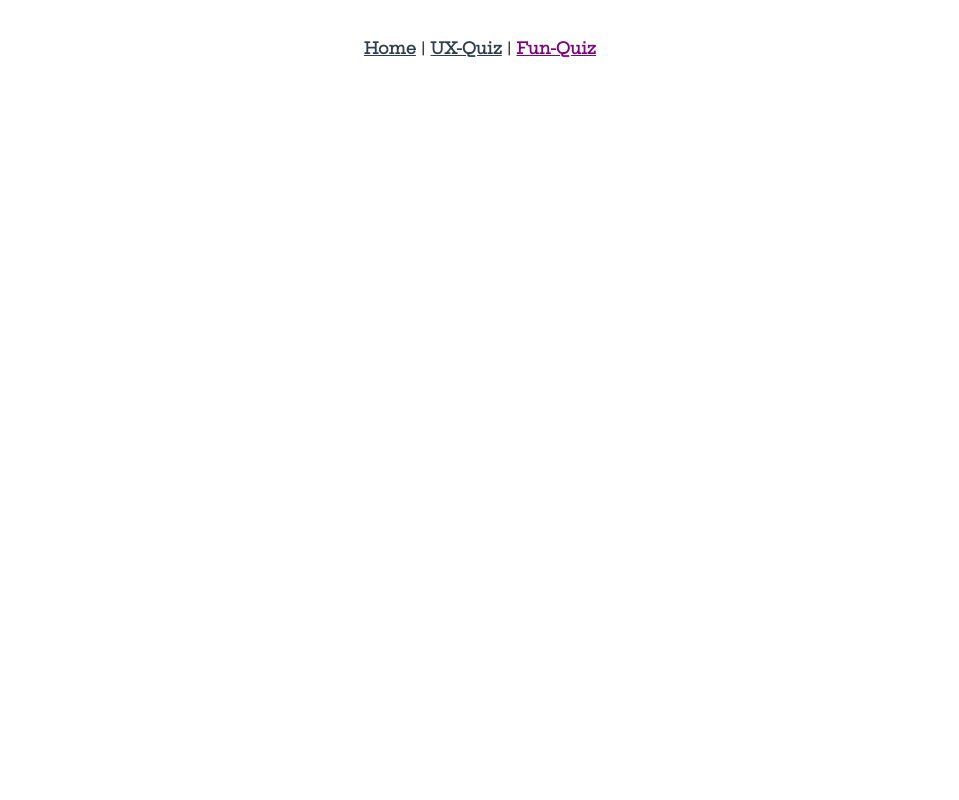
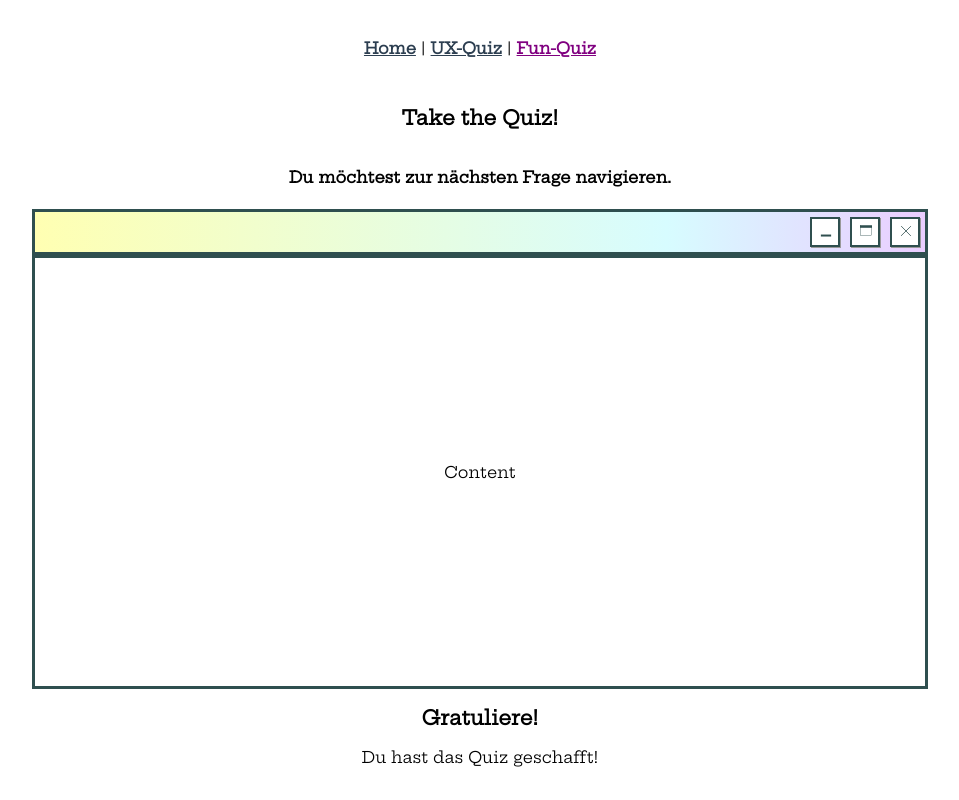
Before and after one commit to Evelinej/IM-V-UX-Minimalized, a Vue app: page /funquiz in a window 1280 px wide. Shown: the whole page, without its empty margins (160-1119 px from the left). Built offline with nearby package versions, Linux system fonts and the light colour scheme.

Commit message:
Setup FunQuiz

```diff
--- a/src/App.vue
+++ b/src/App.vue
@@ -9,11 +9,28 @@
   <router-view />
 </template>
 
+<script setup>
+
+// import { createApp } from 'vue'
+
+// const app = createApp({})
+
+// app.provide(/* key */ 'message', /* value */ 'hello!')
+
+</script>
+
 <style>
 @font-face {
   font-family: "Hepta Slab";
   src: local("Hepta Slab"),
    url(./assets/fonts/HeptaSlab-Regular.ttf) format("truetype");
+}
+
+/* Farben */
+:root {
+    --color1: #ffffb2;
+    --color2: #d7fcff;
+    --color3: #eacdff;
 }
 
 h2 {
--- /dev/null
+++ b/src/components/FunQuestion1.vue
@@ -0,0 +1,78 @@
+<template>
+    <section class="questionText">
+        <h4>Du möchtest zur nächsten Frage navigieren.</h4>
+    </section>
+    <section class="question">
+        <div class="tab">
+            <button class="minimize" @click="minimize()">
+                <svg xmlns="http://www.w3.org/2000/svg" width="30" height="30" viewBox="0 0 35 35">
+                    <g id="Gruppe_4" data-name="Gruppe 4" transform="translate(-114 -52)">
+                        <line id="Linie_5" data-name="Linie 5" x2="25.638" transform="translate(121.181 83.337)" fill="none"
+                            stroke="#2f4f4f" stroke-width="5" />
+                    </g>
+                </svg>
+            </button>
+            <button class="maximize" @click="maximize()">
+                <svg xmlns="http://www.w3.org/2000/svg" width="40" height="40" viewBox="0 0 35 35">
+                    <g id="Gruppe_2" data-name="Gruppe 2" transform="translate(-189 -52)">
+                        <g id="Rechteck_4" data-name="Rechteck 4" transform="translate(194 58)" fill="#fff" stroke="#2f4f4f"
+                            stroke-width="1">
+                            <rect x="1" y="1" width="28" height="25" fill="none" />
+                        </g>
+                        <rect id="Rechteck_5" data-name="Rechteck 5" width="30" height="6" transform="translate(194 58)"
+                            fill="#2f4f4f" />
+                    </g>
+                </svg>
+            </button>
+            <button class="close" @click="close()">
+                <svg xmlns="http://www.w3.org/2000/svg" width="40" height="40" viewBox="0 0 35 35">
+                    <g id="Gruppe_3" data-name="Gruppe 3" transform="translate(-261 -52)">
+                        <line id="Linie_1" data-name="Linie 1" x2="24.276" y2="24.674" transform="translate(268.862 59.663)"
+                            fill="none" stroke="#2f4f4f" stroke-width="2" />
+                        <line id="Linie_2" data-name="Linie 2" x2="24.276" y2="24.674"
+                            transform="translate(293.337 59.862) rotate(90)" fill="none" stroke="#2f4f4f"
+                            stroke-width="2" />
+                    </g>
+                </svg>
+            </button>
+        </div>
+        <div class="content">
+
+            <p>Content</p>
+
+        </div>
+    </section>
+</template>
+
+<script setup>
+// Funktionalität importieren
+// import { inject, onMounted } from 'vue'
+
+// const message = inject('message', 'default value')
+
+
+
+
+
+// Fenster minimieren
+function minimize() {
+    alert("Leider habe ich keine Funktion eingebaut, die das Fenster minimiert. Versuch doch stattdessen die Aufgabe zu lösen.");
+}
+
+// Fenster maximieren
+function maximize() {
+    alert("Leider habe ich keine Funktion eingebaut, die das Fenster maximiert. Sorry :P");
+}
+
+// Fenster schliessen
+function close() {
+    alert("Der einfache Weg bringt dich noch immer nicht ans Ziel. Versuch doch stattdessen die Aufgabe zu lösen.");
+}
+
+
+
+</script>
+
+<style scoped>
+
+</style>
--- a/src/views/FunQuizView.vue
+++ b/src/views/FunQuizView.vue
@@ -1,11 +1,101 @@
 <template>
-
+    <section class="quiz">
+        <h2 style="grid-column-start: 2;">Take the Quiz!</h2>
+        <FunQuestion1 />
+    </section>
+    <section class="congrats">
+        <h2>Gratuliere!</h2>
+        <p>Du hast das Quiz geschafft!</p>
+    </section>
 </template>
 
 <script setup>
+// Funktionalität importieren
+
+
+// Komponente importieren
+import FunQuestion1 from "@/components/FunQuestion1.vue";
+
+// Funktionen
+
 
 </script>
 
 <style>
+/* Farben */
+:root {
+  --color1: #ffffb2;
+  --color2: #d7fcff;
+  --color3: #eacdff;
+}
 
+.quiz {
+  display: grid;
+  grid-template-columns: 1fr 5fr 1fr;
+  grid-template-rows: 1fr;
+  gap: 0px 5px;
+  grid-template-areas:
+    ". . .";
+}
+
+.question {
+  display: grid;
+  grid-template-columns: 1fr;
+  grid-template-rows: 1fr 10fr;
+  grid-template-areas:
+    "."
+    ".";
+  grid-column-start: 2;
+  height: 60vh;
+}
+
+.tab {
+  display: flex;
+  justify-content: flex-end;
+  align-items: center;
+  border-color: darkslategray;
+  border-style: solid;
+  background: rgb(255, 255, 178);
+  background: linear-gradient(90deg, rgba(255, 255, 178, 1) 0%, rgba(215, 252, 255, 1) 71%, rgba(234, 205, 255, 1) 100%);
+}
+
+.content {
+  border-color: darkslategray;
+  border-style: solid;
+  display: flex;
+  justify-content: center;
+  align-items: center;
+  padding: 2em;
+}
+
+button {
+  margin: 5px;
+  border-color: darkslategray;
+  border-style: solid;
+  border-width: 2px;
+  width: 30px;
+  height: 30px;
+  background-color: white;
+  box-shadow: 1px 1px #999;
+}
+
+button:hover {
+  background-color: var(--color1);
+}
+
+button:active {
+  background-color: var(--color1);
+  box-shadow: 0 0 #999;
+}
+
+svg {
+  width: 14px;
+  height: 14px;
+}
+
+.questionText {
+  grid-template-rows: 1fr;
+  grid-column-start: 2;
+  height: auto;
+}
 </style>
--- a/src/views/HomeView.vue
+++ b/src/views/HomeView.vue
@@ -1,10 +1,12 @@
 <template>
   <section class="introduction">
-    <h1>UX-Minimalized</h1>
+    <h1>UX-Minimalized</h1><br>
     <h2>Wie wenig ist zu wenig?</h2>
-    <p>Kannst du alle Aufgabenstellungen lösen, trotz minimalem Feedback?</p><br>
-    <h2>First Level Support</h2>
-    <p>Oder willst du den First-Level-Support umgehen, mach den Test!</p><br>
+    <button class="start" @click="$router.push({ path: '/uxquiz' })">Los geht's!</button>
+    <p>Kannst du alle Aufgabenstellungen lösen, trotz minimalem Feedback?</p>
+    <h2>First Level Support</h2><br>
+    <p>Oder willst du den First-Level-Support umgehen, mach den Test!</p>
+    <button class="start" @click="$router.push({ path: '/funquiz' })">Los geht's!</button><br>
   </section>
   <section class="author">
   <p>Das ist das IM V Projekt von Eveline Junod, mmp21cv</p>
@@ -17,4 +19,26 @@
 </script>
 
 <style>
+button.start {
+    margin: 5px;
+    border-color: darkslategray;
+    border-style: solid;
+    border-width: 2px;
+    width: auto;
+    height: 30px;
+    background-color: white;
+    box-shadow: 1px 1px #999;
+    font-family: "Hepta Slab", serif;
+}
+
+button.start:hover {
+    background-color: var(--color1);
+}
+
+button.start:active {
+    background-color: var(--color1);
+    box-shadow: 0 0 #999;
+}
+
+
 </style>
--- a/src/views/UXQuizView.vue
+++ b/src/views/UXQuizView.vue
@@ -1,10 +1,14 @@
 <template>
-  <section class="quiz">
-    <h1 style="grid-column-start: 2;">Take the Quiz!</h1>
+  <section v-if="success3 === false" class="quiz">
+    <h2 style="grid-column-start: 2;">Take the Quiz!</h2>
     <UXQuestion1 v-if="!success1" :success1="success1" @validationsuccess1="onValidationsuccess1" />
     <UXQuestion2 v-if="success1 && !success2" :success2="success2" @validationsuccess2="onValidationsuccess2" />
     <UXQuestion3 v-if="success1 && success2 && !success3" :success3="success3"
       @validationsuccess3="onValidationsuccess3" />
+  </section>
+  <section v-else class="congrats">
+    <h2>Gratuliere!</h2>
+    <p>Du hast das Quiz geschafft! Und ja, bei der letzten Aufgabe konntest du 3 von 4 Icons anwählen!</p>
   </section>
 </template>
 
@@ -133,8 +137,8 @@ svg {
 }
 
 .questionText {
-    grid-template-rows: 1fr;
-    grid-column-start: 2;
-    height: auto;
+  grid-template-rows: 1fr;
+  grid-column-start: 2;
+  height: auto;
 }
 </style>
```
